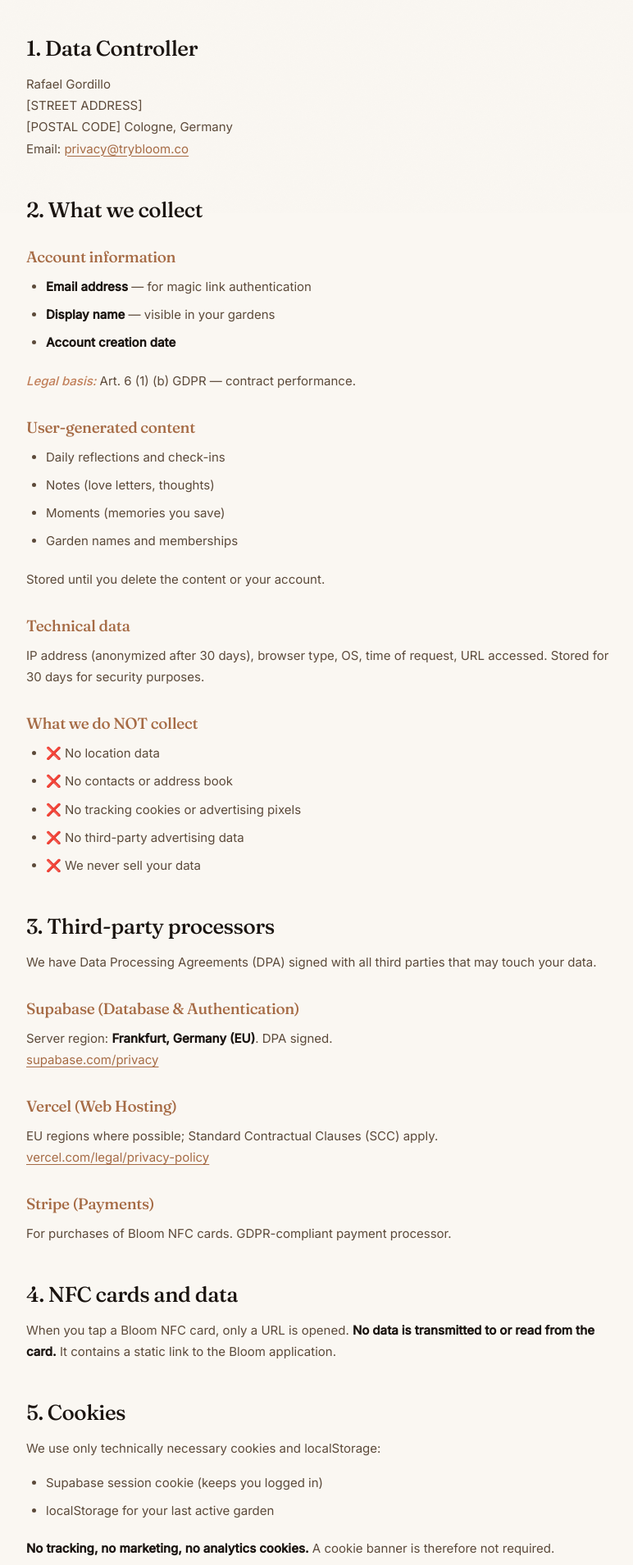
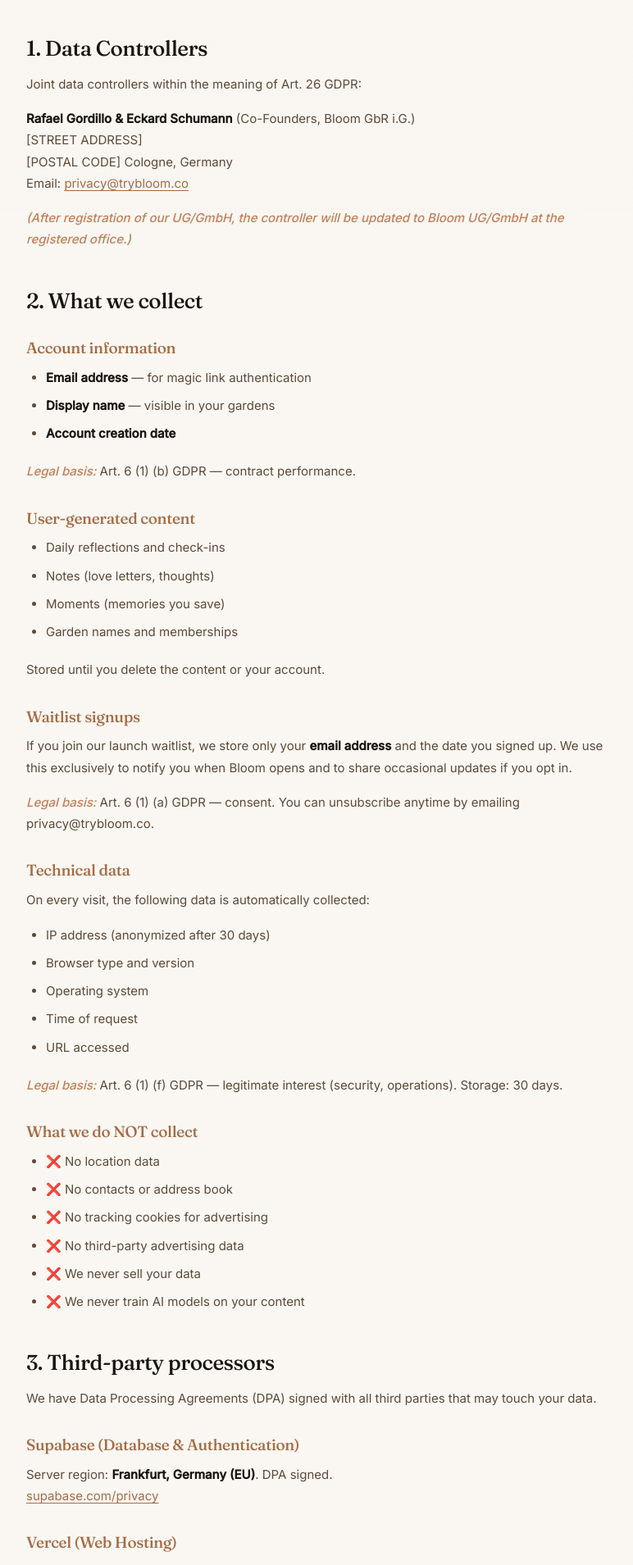
Before and after one commit to rgordillo03/bloom-website, a Next.js app: page /privacy in a window 1280 px wide. Shown: the part 540-2449 px from the top of the page at 82% size, without its empty margins (248-1020 px from the left). Built offline with nearby package versions, Linux system fonts and the light colour scheme.

Commit message:
Revise privacy policy and data controller details
Updated privacy policy details including last updated date and data controller information.

```diff
--- a/app/privacy/page.tsx
+++ b/app/privacy/page.tsx
@@ -10,29 +10,35 @@
     <LegalLayout
       title="Privacy Policy"
       subtitle="How we handle your data. With care, transparency, and respect."
-      lastUpdated="May 2026"
+      lastUpdated="June 2026"
     >
       <blockquote>
         <strong>The short version:</strong> Your data is yours. We never sell it. We never show ads. We never train AI on your reflections. EU servers, GDPR-compliant. Delete or export anytime.
       </blockquote>
 
-      <h2>1. Data Controller</h2>
+      <h2>1. Data Controllers</h2>
       <p>
-        Rafael Gordillo<br/>
+        Joint data controllers within the meaning of Art. 26 GDPR:
+      </p>
+      <p>
+        <strong>Rafael Gordillo &amp; Eckard Schumann</strong> (Co-Founders, Bloom GbR i.G.)<br/>
         [STREET ADDRESS]<br/>
         [POSTAL CODE] Cologne, Germany<br/>
         Email: <a href="mailto:privacy@trybloom.co">privacy@trybloom.co</a>
+      </p>
+      <p>
+        <em>(After registration of our UG/GmbH, the controller will be updated to Bloom UG/GmbH at the registered office.)</em>
       </p>
 
       <h2>2. What we collect</h2>
 
       <h3>Account information</h3>
       <ul>
-        <li><strong>Email address</strong> — for magic link authentication</li>
-        <li><strong>Display name</strong> — visible in your gardens</li>
+        <li><strong>Email address</strong> &mdash; for magic link authentication</li>
+        <li><strong>Display name</strong> &mdash; visible in your gardens</li>
         <li><strong>Account creation date</strong></li>
       </ul>
-      <p><em>Legal basis:</em> Art. 6 (1) (b) GDPR — contract performance.</p>
+      <p><em>Legal basis:</em> Art. 6 (1) (b) GDPR &mdash; contract performance.</p>
 
       <h3>User-generated content</h3>
       <ul>
@@ -43,22 +49,37 @@
       </ul>
       <p>Stored until you delete the content or your account.</p>
 
+      <h3>Waitlist signups</h3>
+      <p>
+        If you join our launch waitlist, we store only your <strong>email address</strong> and the date you signed up. We use this exclusively to notify you when Bloom opens and to share occasional updates if you opt in.
+      </p>
+      <p><em>Legal basis:</em> Art. 6 (1) (a) GDPR &mdash; consent. You can unsubscribe anytime by emailing privacy@trybloom.co.</p>
+
       <h3>Technical data</h3>
-      <p>IP address (anonymized after 30 days), browser type, OS, time of request, URL accessed. Stored for 30 days for security purposes.</p>
+      <p>On every visit, the following data is automatically collected:</p>
+      <ul>
+        <li>IP address (anonymized after 30 days)</li>
+        <li>Browser type and version</li>
+        <li>Operating system</li>
+        <li>Time of request</li>
+        <li>URL accessed</li>
+      </ul>
+      <p><em>Legal basis:</em> Art. 6 (1) (f) GDPR &mdash; legitimate interest (security, operations). Storage: 30 days.</p>
 
       <h3>What we do NOT collect</h3>
       <ul>
         <li>❌ No location data</li>
         <li>❌ No contacts or address book</li>
-        <li>❌ No tracking cookies or advertising pixels</li>
+        <li>❌ No tracking cookies for advertising</li>
         <li>❌ No third-party advertising data</li>
         <li>❌ We never sell your data</li>
+        <li>❌ We never train AI models on your content</li>
       </ul>
 
       <h2>3. Third-party processors</h2>
       <p>We have Data Processing Agreements (DPA) signed with all third parties that may touch your data.</p>
 
-      <h3>Supabase (Database & Authentication)</h3>
+      <h3>Supabase (Database &amp; Authentication)</h3>
       <p>
         Server region: <strong>Frankfurt, Germany (EU)</strong>. DPA signed.<br/>
         <a href="https://supabase.com/privacy" target="_blank">supabase.com/privacy</a>
@@ -70,32 +91,48 @@
         <a href="https://vercel.com/legal/privacy-policy" target="_blank">vercel.com/legal/privacy-policy</a>
       </p>
 
-      <h3>Stripe (Payments)</h3>
-      <p>For purchases of Bloom NFC cards. GDPR-compliant payment processor.</p>
+      <h3>Stripe (Payments &mdash; future)</h3>
+      <p>For purchases of Bloom NFC cards (once available). GDPR-compliant payment processor. Not active during the waitlist phase.</p>
 
-      <h2>4. NFC cards and data</h2>
+      <h2>4. Cookies &amp; Local Storage</h2>
+      <p>We use only <strong>technically necessary cookies and localStorage</strong>:</p>
+      <ul>
+        <li>Supabase session cookie (keeps you logged in to the app)</li>
+        <li>localStorage for your last active garden selection</li>
+      </ul>
       <p>
-        When you tap a Bloom NFC card, only a URL is opened. <strong>No data is transmitted to or read from the card.</strong> It contains a static link to the Bloom application.
+        These are exempt from consent under § 25 (2) TTDSG because they are strictly necessary to provide the service you requested.
       </p>
 
-      <h2>5. Cookies</h2>
-      <p>We use only technically necessary cookies and localStorage:</p>
+      <h3>What we do NOT use</h3>
       <ul>
-        <li>Supabase session cookie (keeps you logged in)</li>
-        <li>localStorage for your last active garden</li>
+        <li>❌ No tracking cookies</li>
+        <li>❌ No advertising cookies</li>
+        <li>❌ No analytics cookies on the app (Bloom app) or marketing site (currently)</li>
+        <li>❌ No third-party social media pixels</li>
       </ul>
       <p>
-        <strong>No tracking, no marketing, no analytics cookies.</strong> A cookie banner is therefore not required.
+        Because we use only essential cookies, no cookie consent banner is required at this time.
+      </p>
+
+      <h3>If this ever changes</h3>
+      <p>
+        Should we add analytics (e.g. for a marketing campaign), we will <strong>first display a cookie consent banner</strong> and only load those tools <em>after</em> your explicit opt-in, as required by Art. 6 (1) (a) GDPR and § 25 (1) TTDSG. We will update this page and notify users beforehand.
+      </p>
+
+      <h2>5. NFC cards and data</h2>
+      <p>
+        When you tap a Bloom NFC card, only a URL is opened. <strong>No data is transmitted to or read from the card.</strong> The card contains a static link to the Bloom application.
       </p>
 
       <h2>6. Your rights (GDPR)</h2>
       <p>You have the right to:</p>
       <ul>
-        <li><strong>Access</strong> (Art. 15) — what data do we have about you?</li>
-        <li><strong>Rectification</strong> (Art. 16) — correct incorrect data</li>
-        <li><strong>Erasure</strong> (Art. 17) — "right to be forgotten"</li>
-        <li><strong>Data portability</strong> (Art. 20) — export your data</li>
-        <li><strong>Object</strong> (Art. 21) — to certain processing</li>
+        <li><strong>Access</strong> (Art. 15) &mdash; what data do we have about you?</li>
+        <li><strong>Rectification</strong> (Art. 16) &mdash; correct incorrect data</li>
+        <li><strong>Erasure</strong> (Art. 17) &mdash; "right to be forgotten"</li>
+        <li><strong>Data portability</strong> (Art. 20) &mdash; export your data</li>
+        <li><strong>Object</strong> (Art. 21) &mdash; to certain processing</li>
         <li><strong>Withdraw consent</strong> (Art. 7 (3))</li>
       </ul>
       <p>
@@ -123,8 +160,8 @@
       <ul>
         <li>HTTPS encryption for all data transmissions</li>
         <li>Encrypted databases (at-rest encryption at Supabase)</li>
-        <li>Row-Level Security — only you can access your gardens</li>
-        <li>No passwords — magic-link authentication only</li>
+        <li>Row-Level Security &mdash; only you can access your gardens</li>
+        <li>No passwords &mdash; magic-link authentication only</li>
         <li>Regular security audits</li>
       </ul>
 
```
